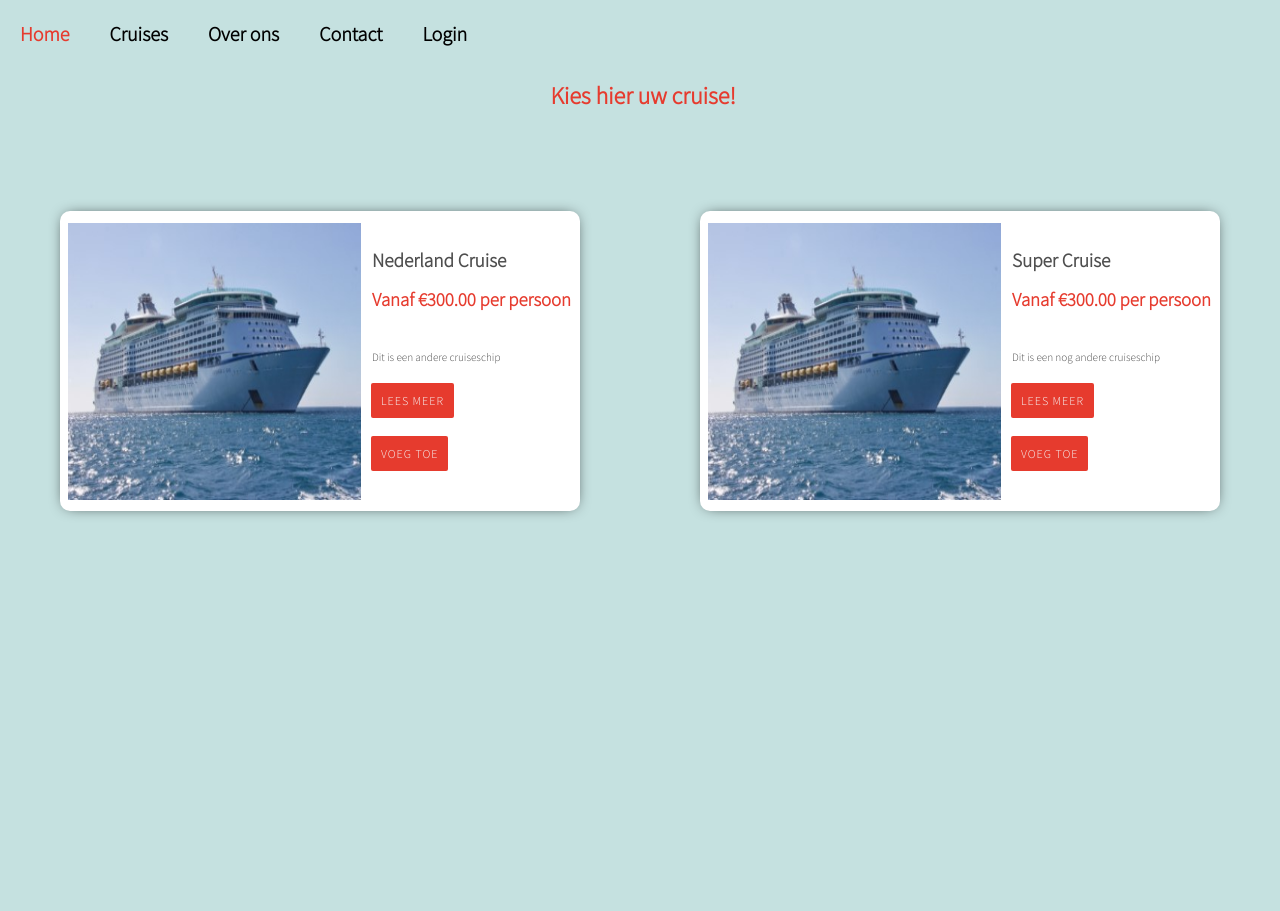
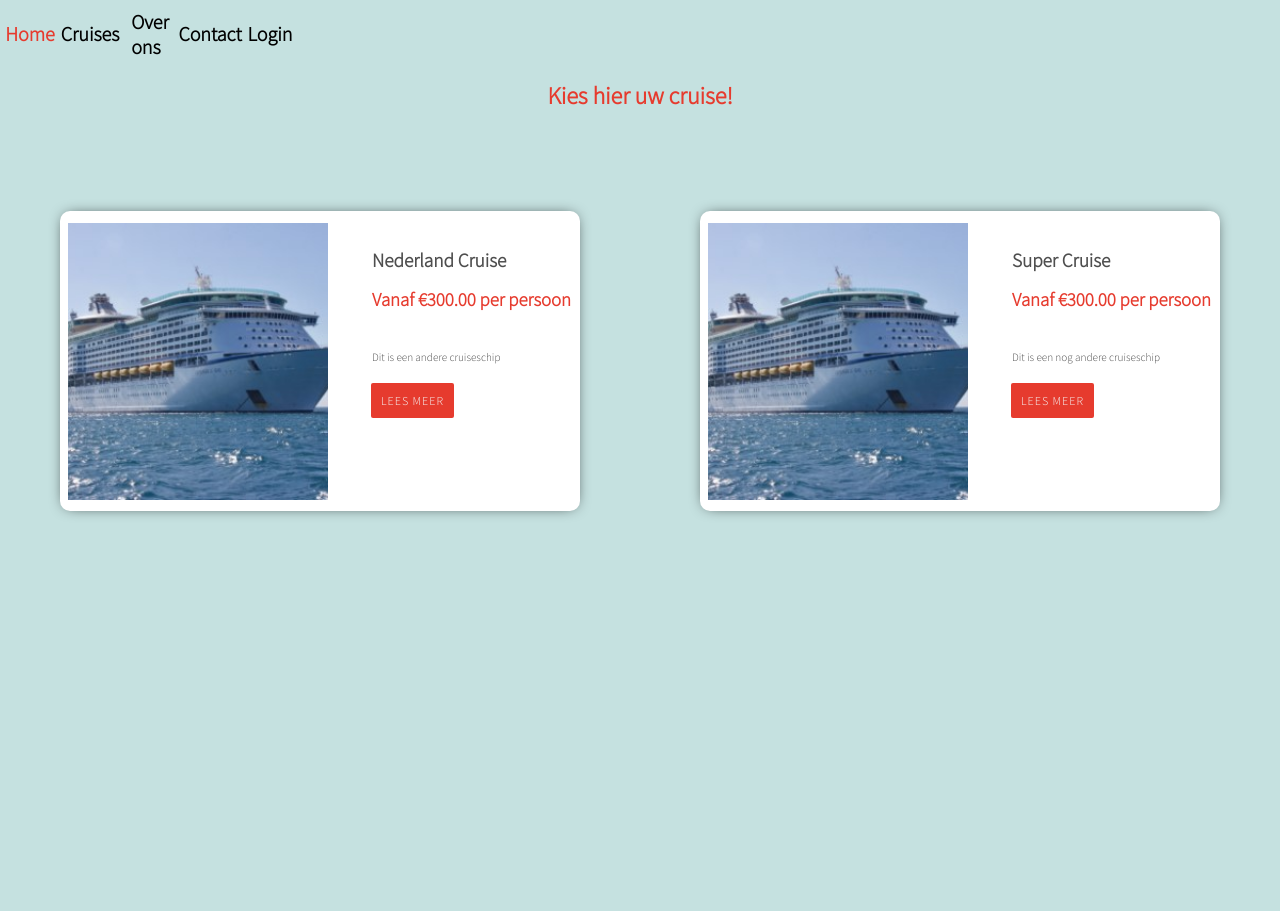
Before and after one commit to Tobias-W-S/CRUDP4Project, a PHP site: page /cruises.php in a window 1280 px wide. Run offline with PHP 8.4, Linux system fonts and the light colour scheme; data comes from the database, SQL or seed files in the repository.

Commit message:
Final patch

```diff
--- a/cruises.php
+++ b/cruises.php
@@ -46,7 +46,10 @@
     echo '<div class="buttons">';
     echo '<a href="leesmeer_cruises.php?id=' . $value['reisID'] .'" id=' . $value['reisID'] . ' class="add">lees meer</a><br>';
     //Moet nog gecheckt worden of je ingelogd bent
-    echo '<br><a href="php/boeking.php?id='  . $value['reisID'] .'" id=' . $value['reisID'] . ' class="add">voeg toe</a>';
+    if(isset($_SESSION['id'])){
+      echo '<br><a href="php/boeking.php?id='  . $value['reisID'] .'" id=' . $value['reisID'] . ' class="add">voeg toe</a>';
+    }
+
 
     echo '</div>';
     echo '</div>';
--- a/css/styles.css
+++ b/css/styles.css
@@ -32,6 +32,7 @@ nav {
 nav .navbar {
   display: flex;
   flex-direction: row;
+  max-width: 100%;
 }
 
 nav a {
@@ -44,6 +45,7 @@ nav a {
   color: black;
   padding: 0 1em;
   padding-bottom: 5px;
+  max-width: 3em;
 }
 
 nav a:hover {
@@ -314,7 +316,8 @@ nav a:hover {
 
 /*cruises.php*/
 .cruises_titel h2 {
-  padding-left: 43%;
+  display: flex;
+  justify-content: center;
   padding-top: 80px;
   background-color: var(--quaternary);
   color: var(--primary);
@@ -326,7 +329,8 @@ nav a:hover {
   justify-content: space-around;
   flex-wrap: wrap;
   width: 100%;
-  height: 100vh;
+  min-height: 100vh;
+  height: 100%;
   background-color: var(--quaternary);
 }
 
@@ -343,9 +347,11 @@ nav a:hover {
 
 .background_cruises .container img {
   width: 293px;
+  max-width: 50%;
   height: 277px;
   margin-top: 12px;
   margin-left: 8px;
+  object-fit: cover;
 }
 
 .background_cruises .container .product {
--- a/includes/admin.php
+++ b/includes/admin.php
@@ -29,7 +29,7 @@
         <a href="bevestigbezoeker.php">Informatie gebruiker</a>
         <a href="berichtlezen.php">Bericht lezen</a>
 
-        <a href="">log uit</a>
+        <a href="../php/logout.php">log uit</a>
       </div>
     </nav>
     <div class="toevoegen_tabel">
--- a/includes/berichtlezen.php
+++ b/includes/berichtlezen.php
@@ -23,7 +23,7 @@ include("connect.php");
         <a href="delete.php">Aanpassen en verwijderen</a>
         <a href="bevestigbezoeker.php">Informatie gebruiker</a>
         <a href="berichtlezen.php">Bericht lezen</a>
-        <a href="">log uit</a>
+        <a href="../php/logout.php">log uit</a>
       </div>
     </nav>
     <?php
--- a/includes/bevestigbezoeker.php
+++ b/includes/bevestigbezoeker.php
@@ -22,7 +22,7 @@
         <a href="bevestigbezoeker.php">Informatie gebruiker</a>
         <a href="berichtlezen.php">Bericht lezen</a>
 
-        <a href="">log uit</a>
+        <a href="../php/logout.php">log uit</a>
       </div>
     </nav>
     <div class="bezoeker_tabel">
--- a/includes/edit.php
+++ b/includes/edit.php
@@ -34,7 +34,7 @@
         <a href="bevestigbezoeker.php">Informatie gebruiker</a>
         <a href="berichtlezen.php">Bericht lezen</a>
 
-        <a href="">log uit</a>
+        <a href="../php/logout.php">log uit</a>
       </div>
     </nav>
     <div class="toevoegen_tabel">
--- a/includes/nav.php
+++ b/includes/nav.php
@@ -21,7 +21,6 @@
         <a href="cruises.php">Cruises</a>
         <a href="about.php">Over ons</a>
         <a href="contact.php">Contact</a>
-      </div>
       <?php
         if(isset($_SESSION['id'])){
           include_once("accountNav.php");
@@ -30,5 +29,7 @@
         else{
           include_once("loginNav.php");
         }
+
       ?>
+      </div>
     </nav>
```
